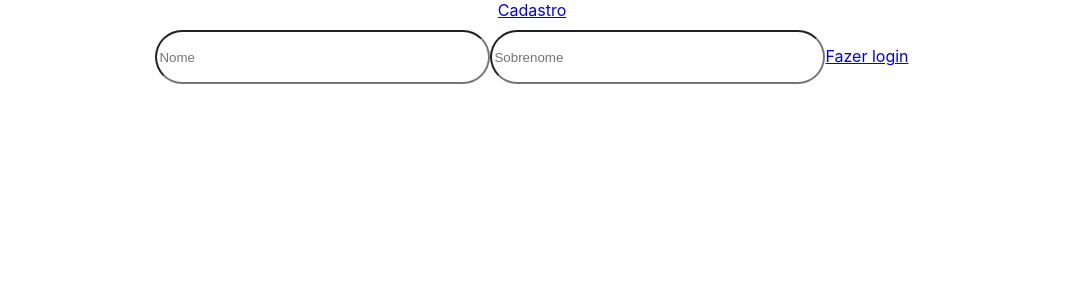
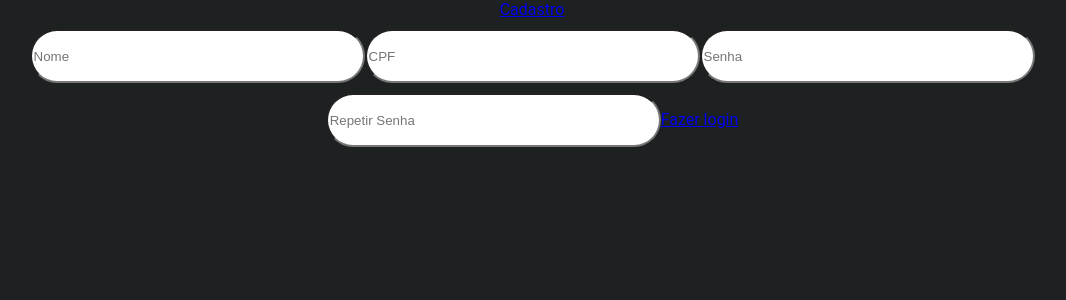
Before and after one commit to JardanCarvalho/luobank-front-end, a React (Create React App) app: page /cadastro in a window 1280 px wide. Shown: the top 300 px of the page, without its empty margins (108-1174 px from the left). Built offline with nearby package versions, Linux system fonts and the light colour scheme.

Commit message:
Create two buttons and their styles. Create storybook

```diff
--- a/src/App.js
+++ b/src/App.js
@@ -6,12 +6,10 @@ import {
   Route,
   Link
 } from 'react-router-dom';
-import Transfers from './routes/Transfers';
 
 function App() {
   return (
     <div className="App">
-      <Transfers />
       <Router>
         <Link to="/cadastro">Cadastro</Link>
         <Switch>
--- a/src/index.css
+++ b/src/index.css
@@ -1,10 +1,11 @@
 body {
   margin: 0;
-  font-family: -apple-system, BlinkMacSystemFont, 'Segoe UI', 'Roboto', 'Oxygen',
+  font-family: 'Roboto', 'Oxygen',
     'Ubuntu', 'Cantarell', 'Fira Sans', 'Droid Sans', 'Helvetica Neue',
     sans-serif;
   -webkit-font-smoothing: antialiased;
   -moz-osx-font-smoothing: grayscale;
+  background-color: #1E2121;
 }
 
 code {
--- a/src/routes/Signup/index.js
+++ b/src/routes/Signup/index.js
@@ -10,7 +10,15 @@ const Signup = () => {
         type="text"
       />
       <Input
-				placeholder="Sobrenome"
+        placeholder="CPF"
+        type="text"
+      />
+      <Input
+        placeholder="Senha"
+        type="text"
+      />
+      <Input
+        placeholder="Repetir Senha"
         type="text"
       />
       <Link to="/">
```
Also changed, not shown: src/components/Button/index.js (added, +15 -0 lines), src/components/Button/style.css (added, +11 -0 lines), 1 other file (tests, documents, lock files or other folders). Lines whose indentation alone changed are shown as unchanged.
